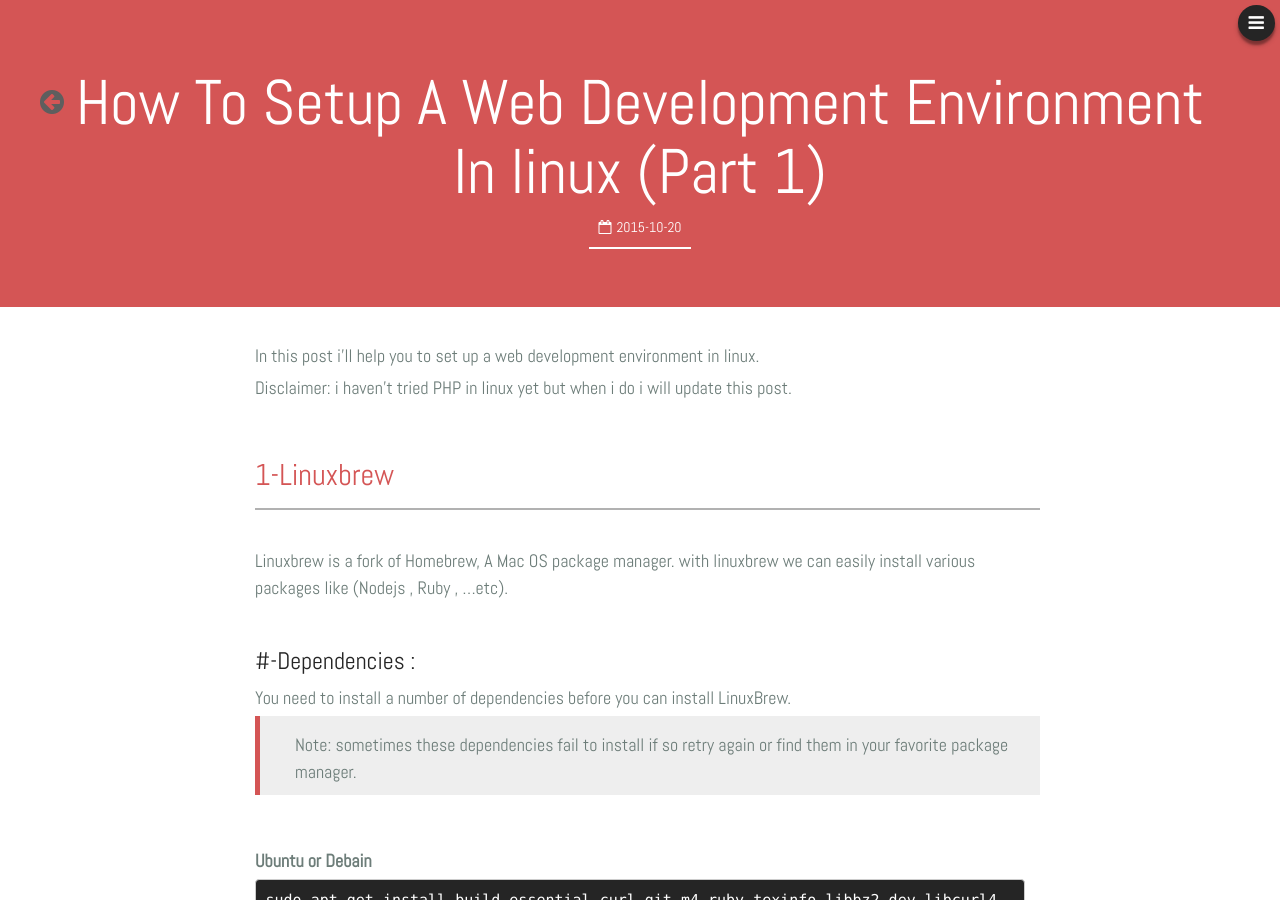
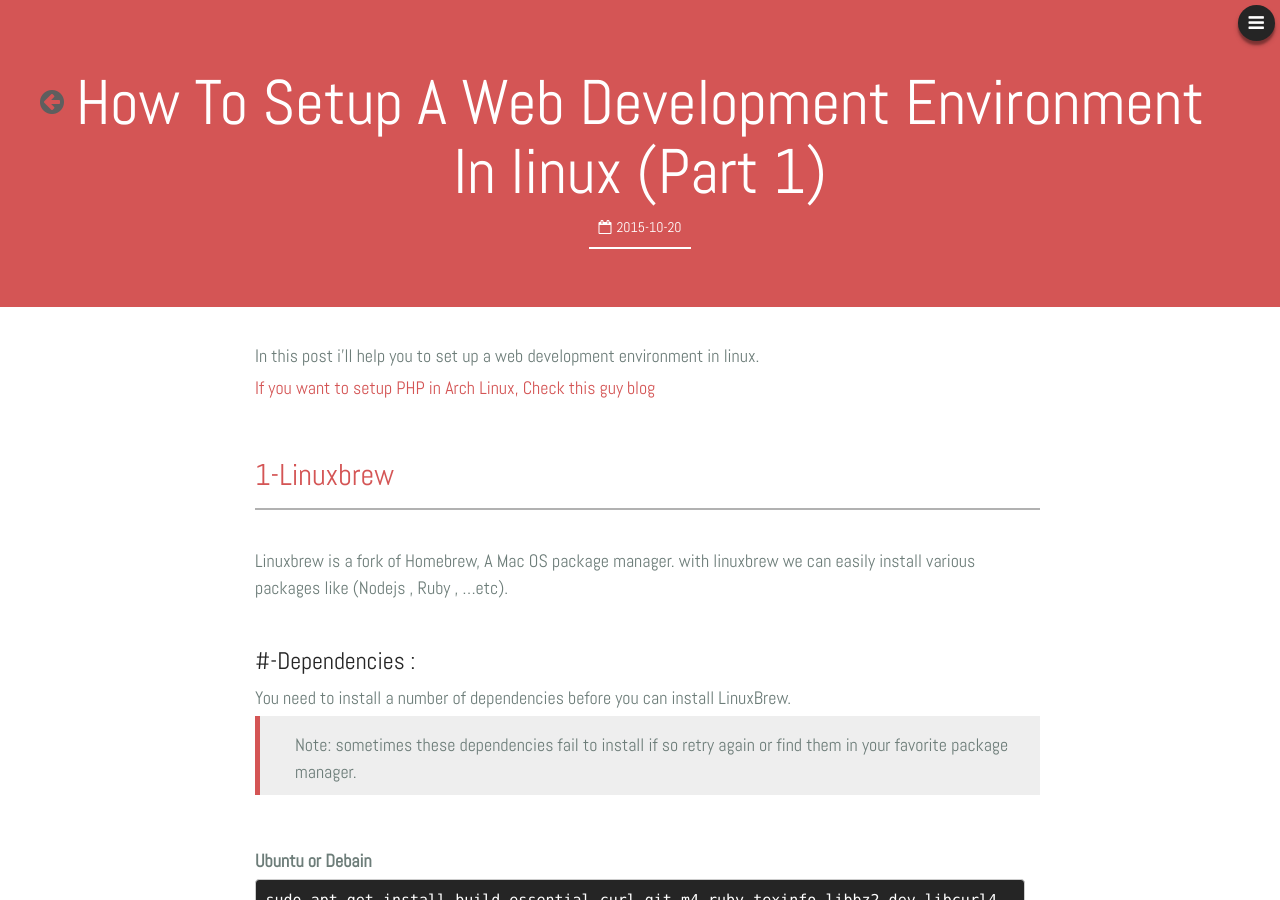
Before and after one commit to RiccardoZaffalon/mohdule.github.io, a Jekyll site: the page built from _posts/tuts&guides/2015-10-20-how-to-setup-a-dev-environment-in-linux.md, in a window 1280 px wide and 900 px high. Built offline with Jekyll 4.4.1, drawn with Linux system fonts in a browser that asks for light colours; nearby versions of some CDN libraries; comment, search, counter and statistics services are not loaded.

Commit message:
refreal to install php

```diff
--- a/_posts/tuts&guides/2015-10-20-how-to-setup-a-dev-environment-in-linux.md
+++ b/_posts/tuts&guides/2015-10-20-how-to-setup-a-dev-environment-in-linux.md
@@ -9,8 +9,8 @@ In this post i'll help you to set up
 a web development environment in linux.
 <!--excerpt-->
 
-Disclaimer: i haven't tried PHP in linux yet but when i do
-i will update this post.
+
+<a href="http://dominicm.com/?s=php">If you want to setup PHP in Arch Linux, Check this guy blog</a>
 
 <br />
 
```
